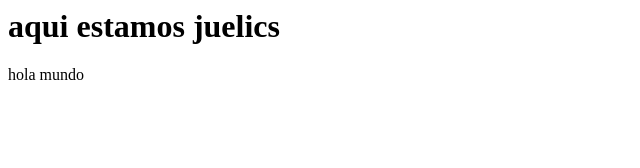
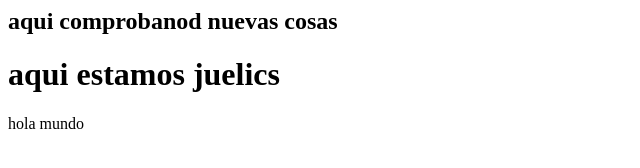
Before and after one commit to elinil/pagina-web, a plain HTML site: page index.html in a window 1280 px wide. Shown: the whole page, without its empty margins (0-640 px from the left). Drawn offline with Linux system fonts and the light colour scheme.

Commit message:
aumentando mas cosas
aqui isimos la segunda programacion de lo que se puede hacer en un git

```diff
--- a/index.html
+++ b/index.html
@@ -1,9 +1,12 @@
 <!DOCTYPE>
 <html lang="es">
 <head>
+
 <title>aqui comprobando git</title>
 </head>
+
 <body>
+<h2> aqui comprobanod nuevas cosas</h2>
 <h1>aqui estamos juelics</h1>
 <p>hola mundo </p>
 </body>
```
